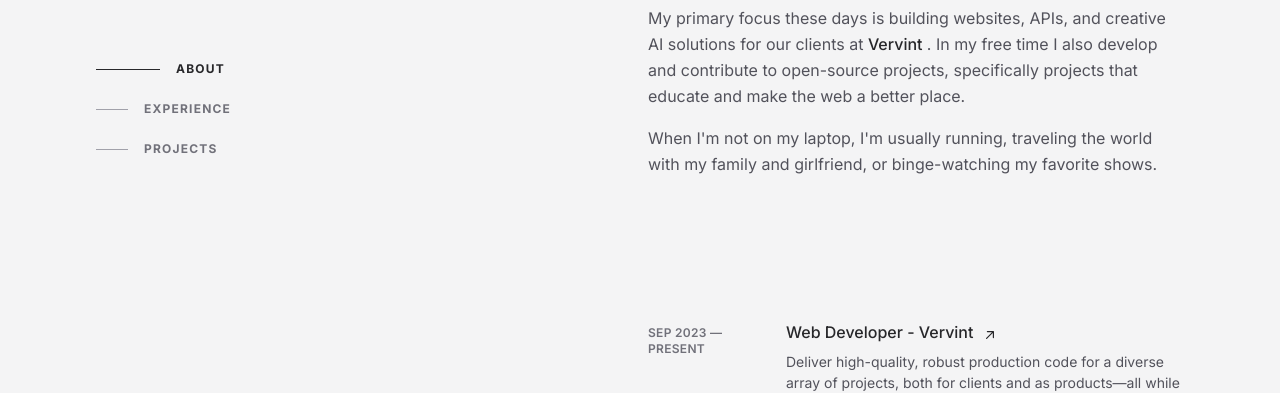
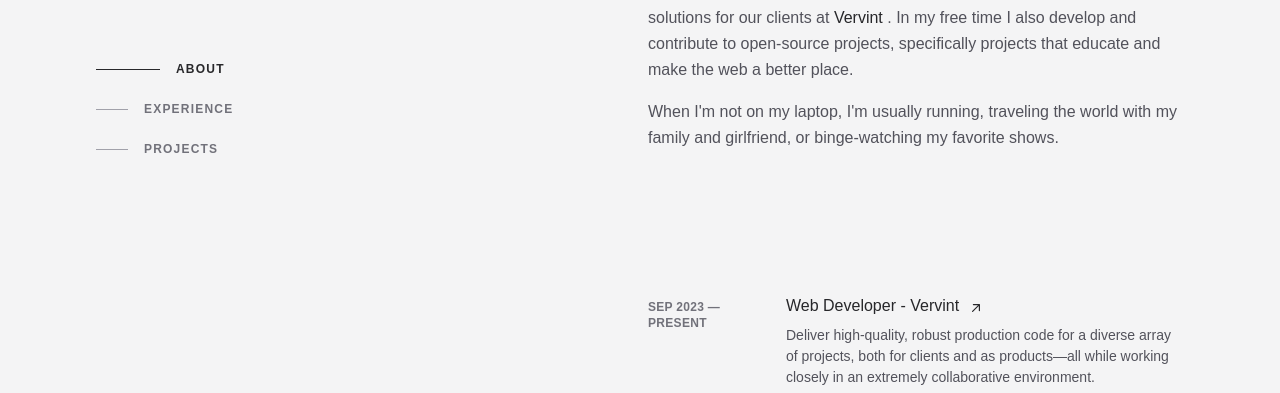
Before and after one commit to nicholasdly/nicholasly.com, an Astro site: page / in a window 1280 px wide. Shown: the part 263-656 px from the top of the page. Built offline with nearby package versions, Linux system fonts and the light colour scheme; Astro itself is replaced by a stand-in of ours.

Commit message:
Optimized web font loading and layout shift

```diff
--- a/package.json
+++ b/package.json
@@ -12,6 +12,7 @@
   "dependencies": {
     "@astrojs/check": "^0.3.1",
     "@astrojs/tailwind": "^5.0.2",
+    "@fontsource-variable/inter": "^5.0.15",
     "@types/react": "^18.2.37",
     "@types/react-dom": "^18.2.15",
     "astro": "^3.5.3",
--- a/src/layouts/Layout.astro
+++ b/src/layouts/Layout.astro
@@ -1,4 +1,6 @@
 ---
+import '@fontsource-variable/inter';
+import '../styles/base.css';
 import Header from "../components/Header.astro";
 ---
 
@@ -13,10 +15,6 @@ import Header from "../components/Header.astro";
 		<title>Nicholas Ly</title>
 		<meta name="description" content="Nicholas Ly is a software engineer who buils performant, inclusive products and creative solutions for the web." />
 		<meta name="author" content="Nicholas Ly" />
-
-		<link rel="preconnect" href="https://fonts.googleapis.com">
-		<link rel="preconnect" href="https://fonts.gstatic.com" crossorigin>
-		<link href="https://fonts.googleapis.com/css2?family=Inter:wght@300;400;500;600;700&display=swap" rel="stylesheet">
 	</head>
 	<body class="bg-zinc-100 text-zinc-600 dark:bg-zinc-900 dark:text-zinc-400 leading-relaxed antialiased">
 		<div class="mx-auto min-h-screen max-w-screen-xl px-6 py-12 md:px-12 md:py-20 lg:px-24 lg:py-0">
--- /dev/null
+++ b/src/styles/base.css
@@ -0,0 +1,18 @@
+@tailwind base;
+@tailwind components;
+@tailwind utilities;
+
+@layer base {
+  /*
+    Since this website is just built using Astro and Tailwind CSS, we need to manually
+    define an optimal fallback font in CSS to reduce cumulative layout shift (CLS).
+  */
+  @font-face {
+    font-family: "Inter Fallback";
+    ascent-override: 90.20%;
+    descent-override: 22.48%;
+    line-gap-override: 0.00%;
+    size-adjust: 107.40%;
+    src: local("Arial");
+  }
+}
--- a/tailwind.config.mjs
+++ b/tailwind.config.mjs
@@ -4,7 +4,7 @@ export default {
 	theme: {
 		extend: {
 			fontFamily: {
-				sans: ["Inter"],
+				sans: ["Inter Variable", "Inter Fallback", "sans-serif"],
 			}
 		},
 	},
```
Also changed, not shown: 1 other file.
